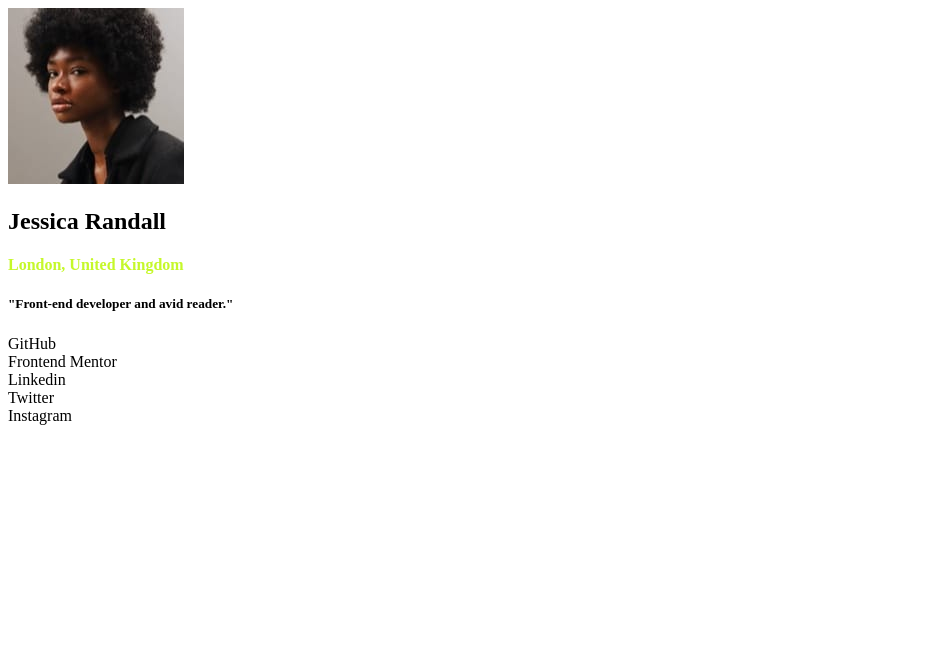
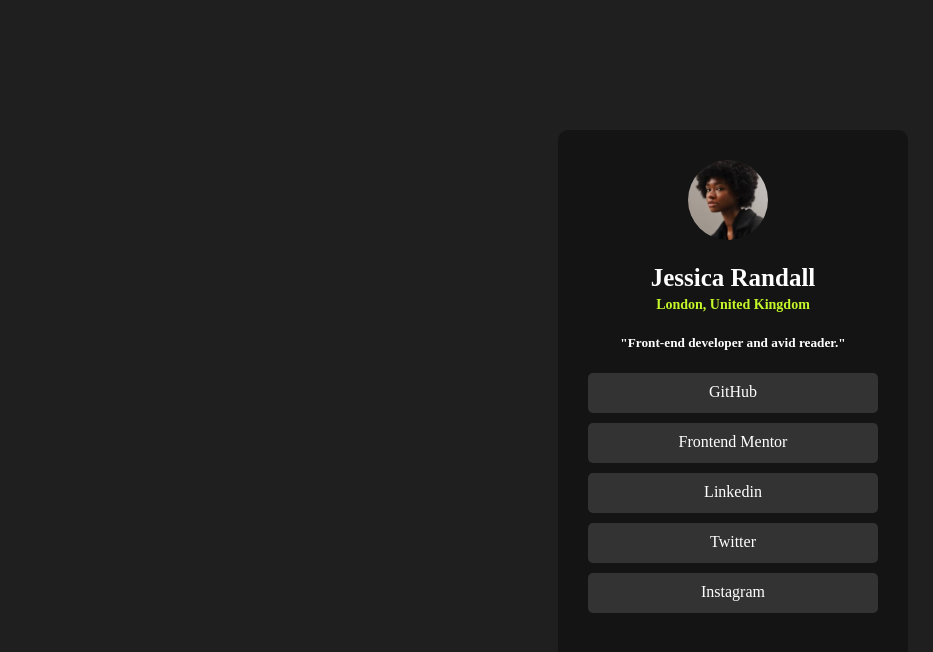
Before and after one commit to nyeinnyein-soe/social-link-page, a plain HTML site: page index.html in a window 1280 px wide. Shown: the whole page, without its empty margins (0-933 px from the left). Drawn offline with Linux system fonts and the light colour scheme.

Commit message:
styling with css

```diff
--- a/index.html
+++ b/index.html
@@ -10,10 +10,12 @@
     <div class="wrap">
         <div id="inner">
             <img src="images/avatar-jessica.jpeg" alt="profilePic">
-            <h2>Jessica Randall</h2>
-            <h4 style="color: hsl(75, 94%, 57%);">London, United Kingdom</h4>
-            <h5>"Front-end developer and avid reader."</h5>
-            <div>
+            <p id="name"><b>Jessica Randall</b></p>
+            <p id="location">
+                <b>London, United Kingdom</b>
+            </p>
+            <h5 style="text-align: center;">"Front-end developer and avid reader."</h5>
+            <div id="totalbox">
                 <div class="box">GitHub</div>
                 <div class="box">Frontend Mentor</div>
                 <div class="box" >Linkedin</div>
--- a/style.css
+++ b/style.css
@@ -0,0 +1,59 @@
+body{
+    background-color: hsl(0, 0%, 12%);
+    color: white;
+}
+.wrap{
+    border-radius: 10px;
+    width: 350px;
+    height: 530px;
+    background-color: hsl(0, 0%, 8%);
+    margin: 130px 550px;
+}
+
+#inner{
+    margin: 30px;
+    padding: 30px 0px;
+}
+
+#inner img{
+    width: 80px;
+    border-radius: 50%;
+    margin-left: 100px;
+    margin-bottom: 20px;
+}
+
+#totalbox{
+    margin-top: 10px;
+}
+
+.box{
+    text-align: center;
+    align-items: center;
+    padding-top: 10px;
+    width: 290px;
+    height: 30px;
+    border-radius: 5px;
+    background-color: hsl(0, 0%, 20%);
+    margin-top: 10px;
+}
+
+.box:hover{
+    background-color: hsl(75, 94%, 57%);
+    color: black;
+}
+
+p#name{
+    font-size: 25px;
+    text-align: center;
+}
+
+p#location{
+    color: hsl(75, 94%, 57%);
+    font-size: 14px;
+    text-align: center;
+}
+
+p{
+    margin-top: 0;
+    margin-bottom: 5px;
+}
```
